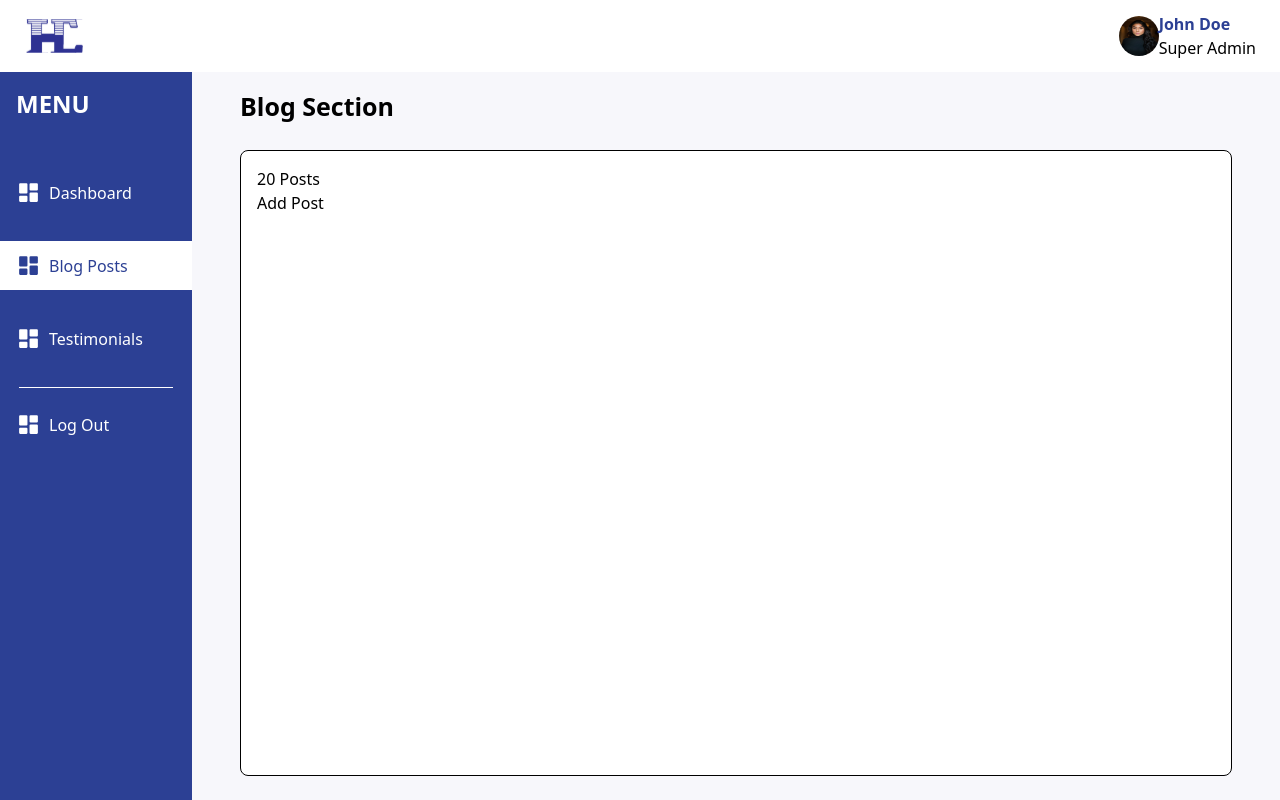
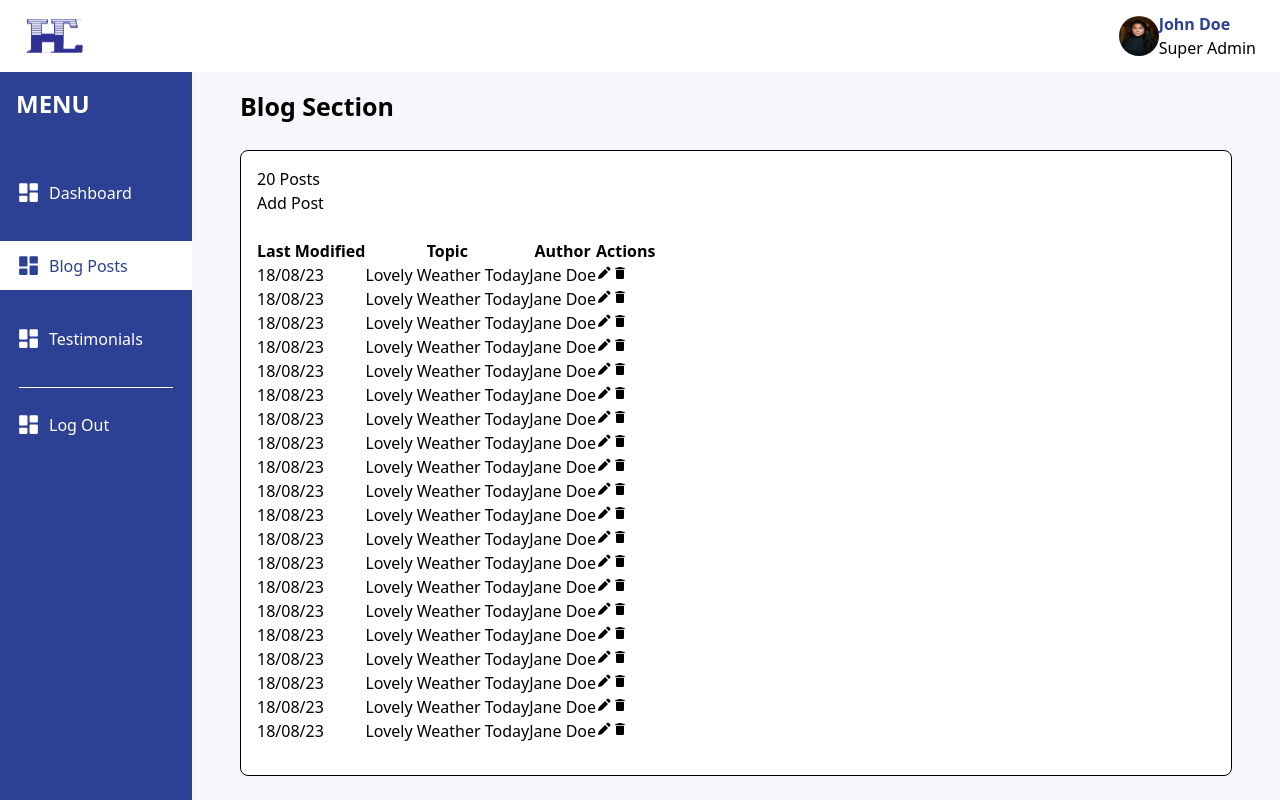
Before and after one commit to joshytheprogrammer/ochexagon_admin, a Next.js app: page /blog in a window 1280 px wide. Built offline with nearby package versions, Linux system fonts and the light colour scheme.

Commit message:
Created blog posts section structure

```diff
--- a/app/(panel)/blog/page.jsx
+++ b/app/(panel)/blog/page.jsx
@@ -1,18 +1,10 @@
-import BlogPosts from "@components/adminPanel/blog/BlogPosts";
+import BlogSectionComponent from "@components/adminPanel/blog/BlogPostsSection";
 
 const BlogSection = () => {
   return (
-    <div>
-      <div>
-        <div>
-          <div>20 Posts</div>
-          <button>Add Post</button>
-        </div>
-
-        <div><input type="text" /></div>
-      </div>
-      <BlogPosts />
-    </div>
+    <>
+      <BlogSectionComponent />
+    </>
   );
 };
 
--- a/components/adminPanel/blog/BlogPosts.jsx
+++ /dev/null
@@ -1,7 +0,0 @@
-const BlogPosts = () => {
-  return (
-    <div></div>
-  );
-}
-
-export default BlogPosts;
--- /dev/null
+++ b/components/adminPanel/blog/BlogPostsSection.jsx
@@ -0,0 +1,51 @@
+import blogPostArray from "@utils/blogposts";
+import { BiSolidPencil } from "react-icons/bi";
+import { MdDelete } from "react-icons/md";
+
+const BlogSectionComponent = () => {
+  const posts = blogPostArray;
+
+  return (
+    <div>
+      <div>
+        <div>
+          <div>20 Posts</div>
+          <button>Add Post</button>
+        </div>
+
+        <div>
+          <input type="text" />
+        </div>
+      </div>
+
+      <div>
+        <table>
+          <tr>
+            <th>Last Modified</th>
+            <th>Topic</th>
+            <th>Author</th>
+            <th>Actions</th>
+          </tr>
+          {posts.map((post) => (
+            <tr key={post.id}>
+              <td>{post.lastModified}</td>
+              <td>{post.topic}</td>
+              <td>{post.author}</td>
+              <td>
+                <button>
+                  <BiSolidPencil />{" "}
+                </button>
+
+                <button>
+                  <MdDelete />{" "}
+                </button>
+              </td>
+            </tr>
+          ))}
+        </table>
+      </div>
+    </div>
+  );
+};
+
+export default BlogSectionComponent;
--- a/utils/blogposts.js
+++ b/utils/blogposts.js
@@ -1,6 +1,6 @@
 const blogPostSample = {
+  author: "Jane Doe",
   topic: "Lovely Weather Today",
-  email: "janedoe@example.com",
   content: "Lorem ipsum dolor sit amet consectetur adipisicing elit. Ad, velit quis inventore, minima laboriosam in nulla laborum necessitatibus ducimus, delectus nostrum. Possimus nostrum provident explicabo delectus amet aliquam, mollitia quaerat natus?",
   created: "08/08/23",
   lastModified: "18/08/23"
```
